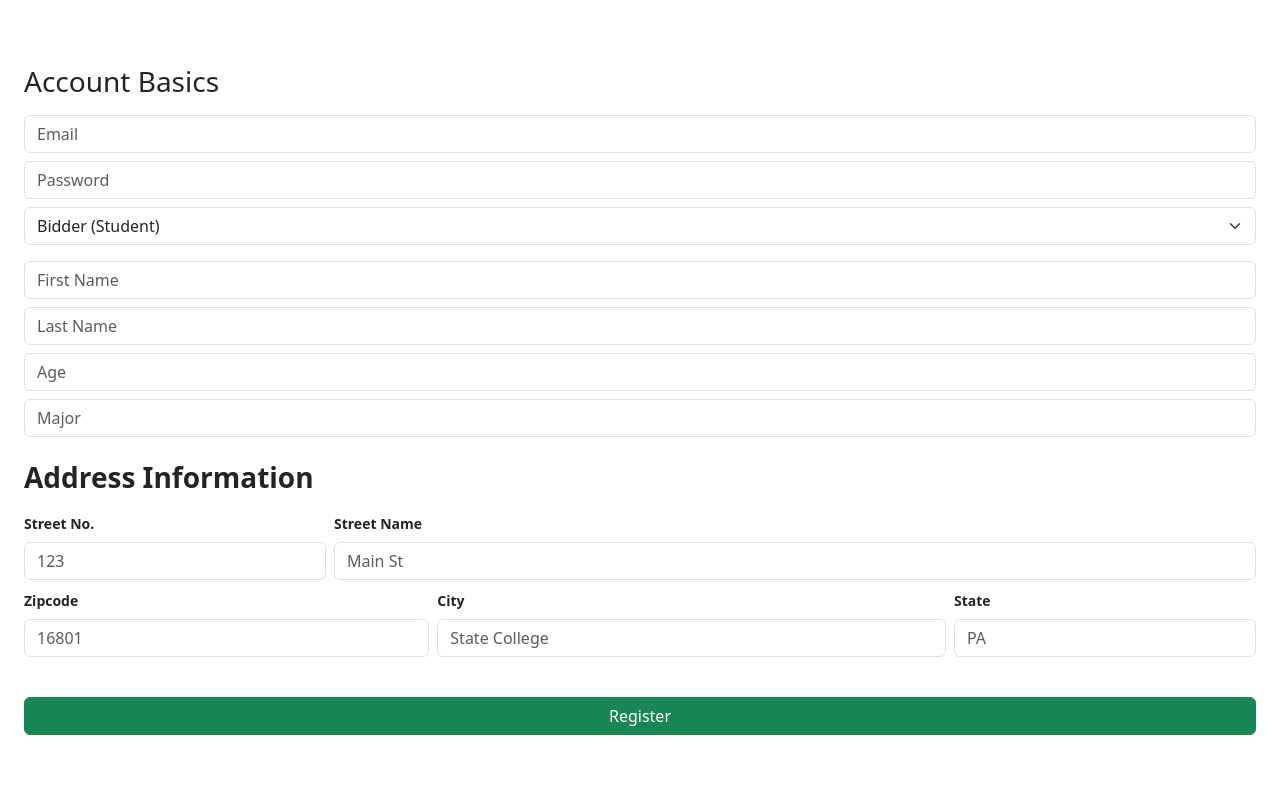
After one commit to jacobm-gavin/431W-nittany-auction, a Flask app: page /register in a window 1280 px wide. The commit adds this page. Run offline with Flask 3, Linux system fonts and the light colour scheme.

Commit message:
implemented User Registration (minus HelpDesk)

```diff
--- a/src/main.py
+++ b/src/main.py
@@ -269,6 +269,62 @@ def get_business_name(email):
 
 # SQL INSERTS
 
+def insert_new_user(form_data):
+    try:
+        conn = mysql.connector.connect(
+            host="localhost",
+            user="root",
+            password=os.getenv("DB_PASSWORD"),
+            database="nittanyauction"
+        )
+        cursor = conn.cursor()
+
+        # Retrieve user info from register.html
+        email = form_data.get("email")
+        password = hashlib.sha256(str(form_data.get("password")).encode()).hexdigest()
+        role = form_data.get("role")
+        zip_code = form_data.get("zipcode")
+        city = form_data.get("city")
+        state = form_data.get("state")
+
+        # Add a new zipcode for a new city, and ignore if zipcode for city/state already exists
+        cursor.execute("""INSERT IGNORE INTO Zipcode_Info (zipcode, city, state) VALUES (%s, %s, %s)""", (zip_code, city, state))
+
+        # Insert address w/ random addr id
+        import random
+        address_id = random.randint(10000, 99999)  # Increased range for uniqueness
+        cursor.execute("""INSERT INTO Address (address_ID, zipcode, street_num, street_name) VALUES (%s, %s, %s, %s)""", (address_id, zip_code, form_data.get("street_num"), form_data.get("street_name")))
+
+        # Insert user
+        cursor.execute("INSERT INTO Users (email, password) VALUES (%s, %s)", (email, password))
+
+        # Insert to specific role
+        if role == "buyer":
+            # Bidder
+            cursor.execute("""INSERT INTO Bidders (email, first_name, last_name, age, home_address_id, major) VALUES (%s, %s, %s, %s, %s, %s)""", (email, form_data.get("first_name"), form_data.get("last_name"), form_data.get("age"), address_id, form_data.get("major")))
+
+        elif role == "seller":
+            # Student Seller
+            cursor.execute("""INSERT INTO Bidders (email, first_name, last_name, age, home_address_id, major) VALUES (%s, %s, %s, %s, %s, %s)""", (email, form_data.get("first_name"), form_data.get("last_name"), form_data.get("age"), address_id, form_data.get("major")))
+
+            cursor.execute("""INSERT INTO Sellers (email, bank_routing_number, bank_account_number, balance) VALUES (%s, %s, %s, 0.0)""", (email, form_data.get("routing"), form_data.get("account")))
+
+        elif role == "vendor":
+            # Local Vendor
+            cursor.execute("""INSERT INTO Sellers (email, bank_routing_number, bank_account_number, balance) VALUES (%s, %s, %s, 0.0)""", (email, form_data.get("routing"), form_data.get("account")))
+
+            cursor.execute("""INSERT INTO Local_Vendors (Email, Business_Name, Business_Address_ID, Customer_Service_Phone_Number) VALUES (%s, %s, %s, %s)""", (email, form_data.get("business_name"), address_id, form_data.get("phone")))
+
+        conn.commit()
+        return True
+    except mysql.connector.Error as err:
+        print("Database error:", err)
+        conn.rollback()
+        return False
+    finally:
+        cursor.close()
+        conn.close()
+
 def insert_listing(seller_email, listing_ID, category, auction_title, product_name, product_description, quantity, reserve_price, max_bids):
     try:
         conn = mysql.connector.connect(
@@ -318,6 +374,8 @@ def update_listing(seller_email, listing_ID, category, auction_title, product_na
         return None
 
 # HELPER FUNCTIONS
+
+
 
 # Input - Retrieved bids on a listing from database
 # Output - Latest bid on that listing
@@ -564,5 +622,40 @@ def edit_item(seller_email, listing_ID):
 
     return render_template("edit_item.html", user=session["user"], listing=listing, categories=categories, seller_type=session["seller_type"])
 
+
+@app.route("/register", methods=["GET", "POST"])
+def register():
+    if request.method == "POST":
+        # Attempt to insert the user into the DB
+        if insert_new_user(request.form):
+            # AUTO-LOGIN LOGIC START
+            email = request.form.get("email").strip()
+            role = request.form.get("role")
+
+            # Set session variables just like the /login route does
+            session["user"] = email
+            session["role"] = "buyer" if role == "buyer" else "seller"
+            session["seller_type"] = "none"
+
+            # Handle the specific vendor/student seller distinction
+            if role == "vendor":
+                session["seller_type"] = "vendor"
+                session["role"] = "seller"
+            elif role == "seller":
+                session["seller_type"] = "student"
+                session["role"] = "seller"
+
+            flash("Registration successful! Welcome to NittanyAuction.")
+
+            # Redirect to the appropriate dashboard immediately
+            if session["role"] == "buyer":
+                return redirect(url_for("buyer"))
+            else:
+                return redirect(url_for("seller"))
+            # AUTO-LOGIN LOGIC END
+
+        flash("Registration failed. Email might already exist.")
+    return render_template("register.html")
+
 if __name__ == "__main__":
     app.run(debug=True)
--- a/src/templates/login.html
+++ b/src/templates/login.html
@@ -40,3 +40,7 @@
     <script src="https://cdn.jsdelivr.net/npm/bootstrap@5.3.8/dist/js/bootstrap.bundle.min.js" integrity="sha384-FKyoEForCGlyvwx9Hj09JcYn3nv7wiPVlz7YYwJrWVcXK/BmnVDxM+D2scQbITxI" crossorigin="anonymous"></script>
 </body>
 </html>
+
+<div class="text-center mt-3">
+    <p class="small">Create an account: <a href="{{ url_for('register') }}" class="text-decoration-none">Register here</a></p>
+</div>
--- /dev/null
+++ b/src/templates/register.html
@@ -0,0 +1,76 @@
+<!DOCTYPE html>
+<html>
+<head>
+    <title>NittanyAuction Registration</title>
+    <link href="https://cdn.jsdelivr.net/npm/bootstrap@5.3.8/dist/css/bootstrap.min.css" rel="stylesheet" integrity="sha384-sRIl4kxILFvY47J16cr9ZwB07vP4J8+LH7qKQnuqkuIAvNWLzeN8tE5YBujZqJLB" crossorigin="anonymous">
+</head>
+<body class="d-flex flex-column py-4 justify-content-center" style="min-height: 100vh;">
+
+<form method="POST" class="p-4">
+    <h3 class="mb-3">Account Basics</h3>
+    <input type="email" name="email" class="form-control mb-2" placeholder="Email" required>
+    <input type="password" name="password" class="form-control mb-2" placeholder="Password" required>
+
+    <select name="role" id="roleSelect" class="form-select mb-3" onchange="toggleFields()">
+        <option value="buyer">Bidder (Student)</option>
+        <option value="seller">Seller (Student)</option>
+        <option value="vendor">Local Vendor (Business)</option>
+    </select>
+
+    <div id="personalInfo">
+        <input type="text" name="first_name" class="form-control mb-2" placeholder="First Name">
+        <input type="text" name="last_name" class="form-control mb-2" placeholder="Last Name">
+        <input type="number" name="age" class="form-control mb-2" placeholder="Age">
+        <input type="text" name="major" class="form-control mb-2" placeholder="Major">
+    </div>
+
+    <div id="vendorInfo" style="display:none;">
+        <input type="text" name="business_name" class="form-control mb-2" placeholder="Business Name">
+        <input type="text" name="phone" class="form-control mb-2" placeholder="Customer Service Phone">
+    </div>
+
+    <div id="sellerInfo" style="display:none;">
+        <input type="text" name="routing" class="form-control mb-2" placeholder="Bank Routing Number">
+        <input type="text" name="account" class="form-control mb-2" placeholder="Bank Account Number">
+    </div>
+
+    <h3 class="mt-4 mb-3 fw-semibold">Address Information</h3>
+
+<div class="row g-2 mb-2">
+    <div class="col-md-3">
+        <label class="form-label small fw-bold">Street No.</label>
+        <input type="text" name="street_num" class="form-control" placeholder="123" required>
+    </div>
+    <div class="col-md-9">
+        <label class="form-label small fw-bold">Street Name</label>
+        <input type="text" name="street_name" class="form-control" placeholder="Main St" required>
+    </div>
+</div>
+
+<div class="row g-2 mb-3">
+    <div class="col-md-4">
+        <label class="form-label small fw-bold">Zipcode</label>
+        <input type="text" name="zipcode" class="form-control" placeholder="16801" required>
+    </div>
+    <div class="col-md-5">
+        <label class="form-label small fw-bold">City</label>
+        <input type="text" name="city" class="form-control" placeholder="State College" required>
+    </div>
+    <div class="col-md-3">
+        <label class="form-label small fw-bold">State</label>
+        <input type="text" name="state" class="form-control" placeholder="PA" maxlength="2" required>
+    </div>
+</div>
+
+    <button type="submit" class="btn btn-success w-100 mt-4">Register</button>
+</form>
+
+<!-- Toggle the login fields depending on what account is being created-->
+<script>
+function toggleFields() {
+    var role = document.getElementById("roleSelect").value;
+    document.getElementById("vendorInfo").style.display = (role === "vendor") ? "block" : "none";
+    document.getElementById("personalInfo").style.display = (role === "vendor") ? "none" : "block";
+    document.getElementById("sellerInfo").style.display = (role === "vendor" || role === "seller") ? "block" : "none";
+}
+</script>
```
